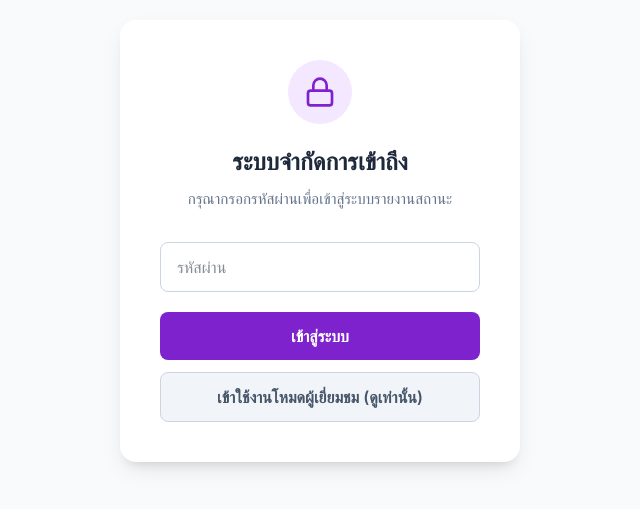
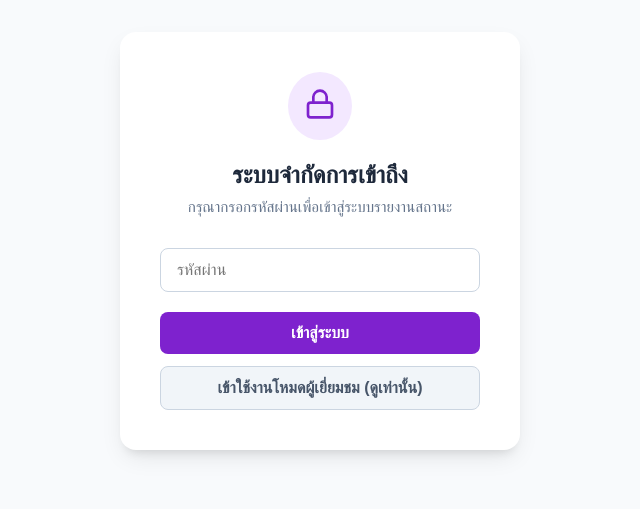
Before and after one commit to superninkub-cloud/pea-construction-app, a Next.js app: page / in a window 1280 px wide. Shown: the part 159-668 px from the top of the page, without its empty margins (320-960 px from the left). Built offline with nearby package versions, Linux system fonts and the light colour scheme; no server answers.

Commit message:
fix: downgrade to tailwind v3 and disable preflight for safe styling

```diff
--- a/app/globals.css
+++ b/app/globals.css
@@ -1,4 +1,6 @@
-@import "tailwindcss";
+@tailwind base;
+@tailwind components;
+@tailwind utilities;
 @import url('https://fonts.googleapis.com/css2?family=Prompt:wght@300;400;500;600;700&display=swap');
 
 :root {
--- a/package.json
+++ b/package.json
@@ -25,7 +25,6 @@
     "unpdf": "^1.8.1"
   },
   "devDependencies": {
-    "@tailwindcss/postcss": "^4.3.3",
     "@types/node": "^20",
     "@types/react": "^18",
     "@types/react-dom": "^18",
@@ -33,7 +32,7 @@
     "eslint": "^8",
     "eslint-config-next": "14.2.7",
     "postcss": "^8.5.28",
-    "tailwindcss": "^4.3.3",
+    "tailwindcss": "^3.4.19",
     "typescript": "^5"
   }
 }
--- /dev/null
+++ b/postcss.config.js
@@ -0,0 +1,6 @@
+module.exports = {
+  plugins: {
+    tailwindcss: {},
+    autoprefixer: {},
+  },
+}
--- a/postcss.config.mjs
+++ /dev/null
@@ -1,5 +0,0 @@
-export default {
-  plugins: {
-    "@tailwindcss/postcss": {},
-  },
-};
--- a/tailwind.config.js
+++ b/tailwind.config.js
@@ -4,6 +4,9 @@ module.exports = {
     "./app/**/*.{js,ts,jsx,tsx,mdx}",
     "./components/**/*.{js,ts,jsx,tsx,mdx}",
   ],
+  corePlugins: {
+    preflight: false,
+  },
   theme: {
     extend: {
       colors: {
```
Also changed, not shown: 1 other file (tests, documents, lock files or other folders).
